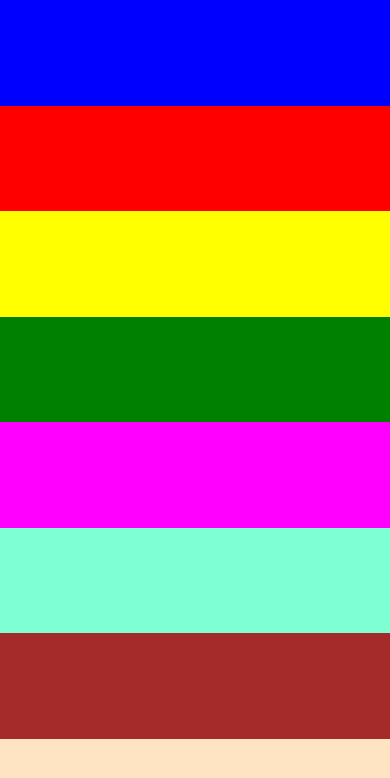
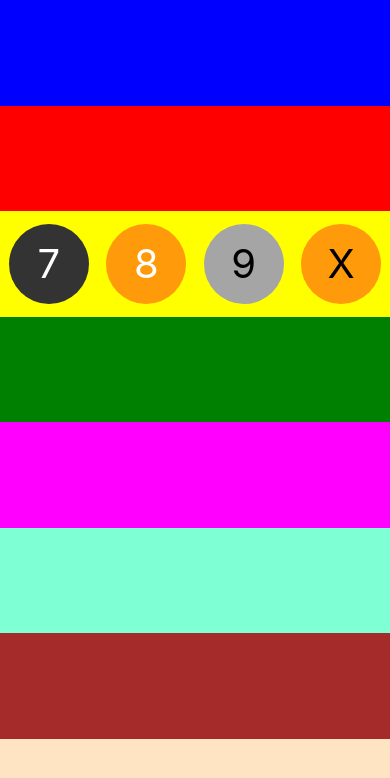
Before and after one commit to SunRise-afk/Calculator-Project, a React Native app: screen / in a window 390 px wide. Shown: the top 778 px of the page. Built offline with nearby package versions, Linux system fonts and the light colour scheme.

Commit message:
Added one line of styled buttons

```diff
--- a/App.js
+++ b/App.js
@@ -1,18 +1,30 @@
-import { StatusBar } from 'expo-status-bar';
-import React from 'react';
-import { StyleSheet, Text, View } from 'react-native';
+import { StatusBar } from "expo-status-bar";
+import React from "react";
+import {
+  StyleSheet,
+  Text,
+  View,
+  Button,
+  TouchableHighlight,
+} from "react-native";
+import { CustomButton } from "./CustomButton";
 
 export default function App() {
   return (
     <View style={styles.container}>
-      <View style = {styles.emptyBar}></View>
-      <View style = {styles.calculationString}></View>
-      <View style = {styles.greyDivRow}></View>
-      <View style = {styles.memoryRow}></View>
-      <View style = {styles.firstRow}></View>
-      <View style = {styles.secondRow}></View>
-      <View style = {styles.thirdRow}></View>
-      <View style = {styles.fourthRow}></View>
+      <View style={styles.emptyBar}></View>
+      <View style={styles.calculationString}></View>
+      <View style={styles.greyDivRow}>
+        <CustomButton buttonText = "7" styleProp = {{touchable: "btnGreyBg", text: "customBtnTextWhite"}}></CustomButton>
+        <CustomButton buttonText = "8" styleProp = {{touchable: "btnOrangeBg", text: "customBtnTextWhite"}}></CustomButton>
+        <CustomButton buttonText = "9" styleProp = {{touchable: "btnWhiteBg", text: "customBtnTextBlack"}}></CustomButton>
+        <CustomButton buttonText = "X" styleProp = {{touchable: "btnOrangeBg", text: "customBtnTextBlack"}}></CustomButton>
+      </View>
+      <View style={styles.memoryRow}></View>
+      <View style={styles.firstRow}></View>
+      <View style={styles.secondRow}></View>
+      <View style={styles.thirdRow}></View>
+      <View style={styles.fourthRow}></View>
     </View>
   );
 }
@@ -20,38 +32,54 @@ export default function App() {
 const styles = StyleSheet.create({
   container: {
     flex: 1,
-    backgroundColor: '#000',
+    backgroundColor: "#000",
   },
-  emptyBar:{
+  emptyBar: {
     flex: 1,
-    backgroundColor: 'blue',
+    backgroundColor: "blue",
   },
-  calculationString:{
+  calculationString: {
     flex: 1,
-    backgroundColor: 'red',
+    backgroundColor: "red",
   },
-  greyDivRow:{
+  greyDivRow: {
     flex: 1,
-    backgroundColor: 'yellow',
+    backgroundColor: "yellow",
+    flexDirection: "row",
+    justifyContent: "space-around",
+    alignItems: "center",
   },
-  memoryRow:{
+  memoryRow: {
     flex: 1,
-    backgroundColor: 'green'
+    backgroundColor: "green",
   },
-  firstRow:{
+  firstRow: {
     flex: 1,
-    backgroundColor: 'magenta',
+    backgroundColor: "magenta",
   },
-  secondRow:{
+  secondRow: {
     flex: 1,
-    backgroundColor: 'aquamarine'
+    backgroundColor: "aquamarine",
   },
-  thirdRow:{
+  thirdRow: {
     flex: 1,
-    backgroundColor: 'brown'
+    backgroundColor: "brown",
   },
-  fourthRow:{
+  fourthRow: {
     flex: 1,
-    backgroundColor: 'bisque'
+    backgroundColor: "bisque",
+  },
+
+  customBtnBG: {
+    backgroundColor: "#333333",
+    borderRadius: 50,
+    justifyContent: "center",
+    width: 80,
+    height: 80,
+    alignItems: "center",
+  },
+  customBtnText: {
+    color: "white",
+    fontSize: 40,
   },
 });
--- /dev/null
+++ b/CustomButton.jsx
@@ -0,0 +1,51 @@
+import React from "react";
+import {
+  StyleSheet,
+  Text,
+  View,
+  Button,
+  TouchableHighlight,
+} from "react-native";
+
+export const CustomButton = (props) => {
+  return (
+    <TouchableHighlight style={styles[props.styleProp.touchable]} onPress={() => {}}>
+      <Text style={styles[props.styleProp.text]}>{props.buttonText}</Text>
+    </TouchableHighlight>
+  );
+};
+const styles = StyleSheet.create({
+  btnGreyBg: {
+    backgroundColor: "#333333",
+    borderRadius: 50,
+    justifyContent: "center",
+    width: 80,
+    height: 80,
+    alignItems: "center",
+  },
+  btnWhiteBg: {
+    backgroundColor: "#a5a5a5",
+    borderRadius: 50,
+    justifyContent: "center",
+    width: 80,
+    height: 80,
+    alignItems: "center",
+  },
+  btnOrangeBg: {
+    backgroundColor: "#ff9a0a",
+    borderRadius: 50,
+    justifyContent: "center",
+    width: 80,
+    height: 80,
+    alignItems: "center",
+  },
+
+  customBtnTextWhite: {
+    color: "white",
+    fontSize: 40,
+  },
+  customBtnTextBlack: {
+    color: "black",
+    fontSize: 40,
+  },
+});
```
